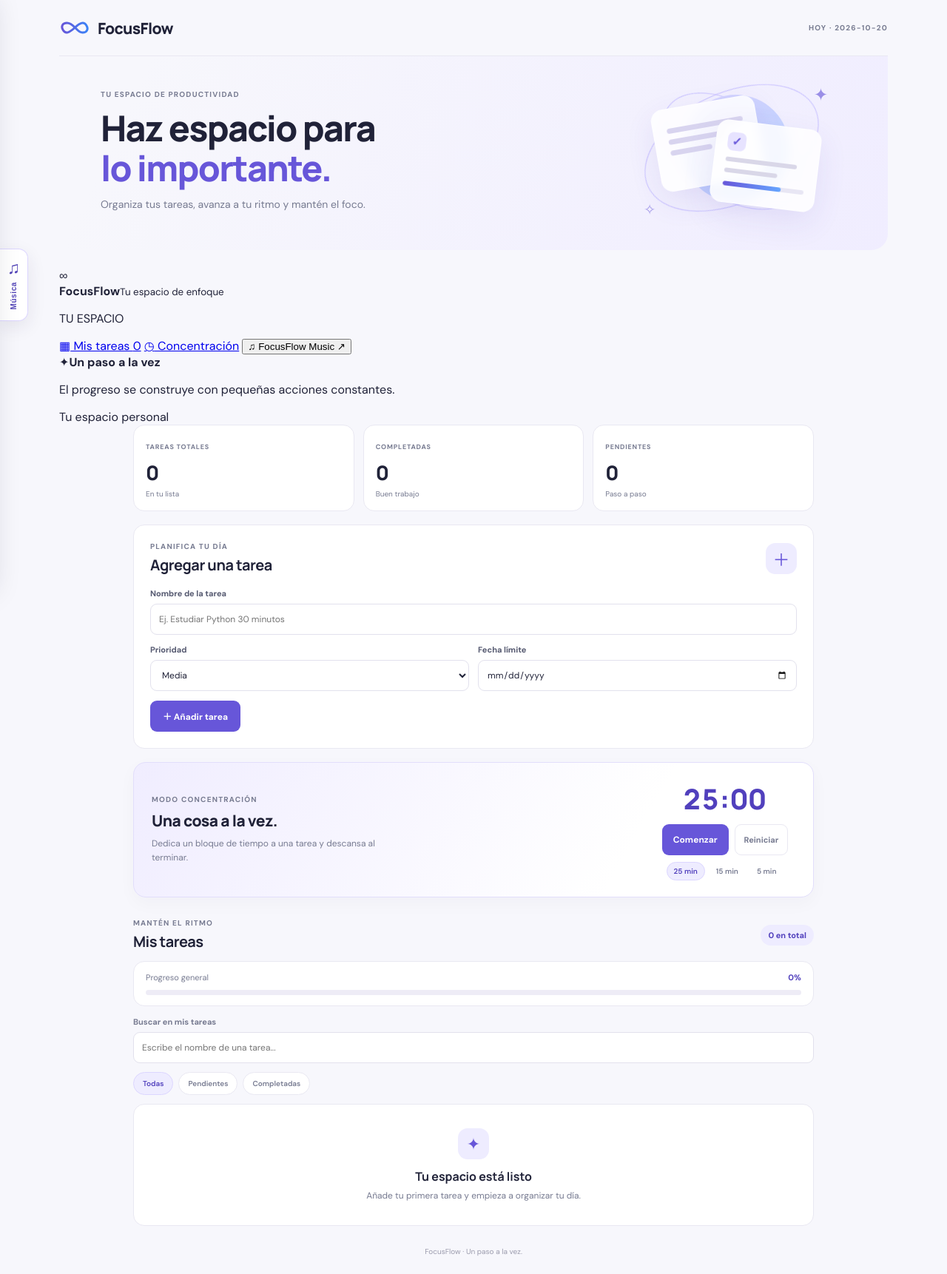
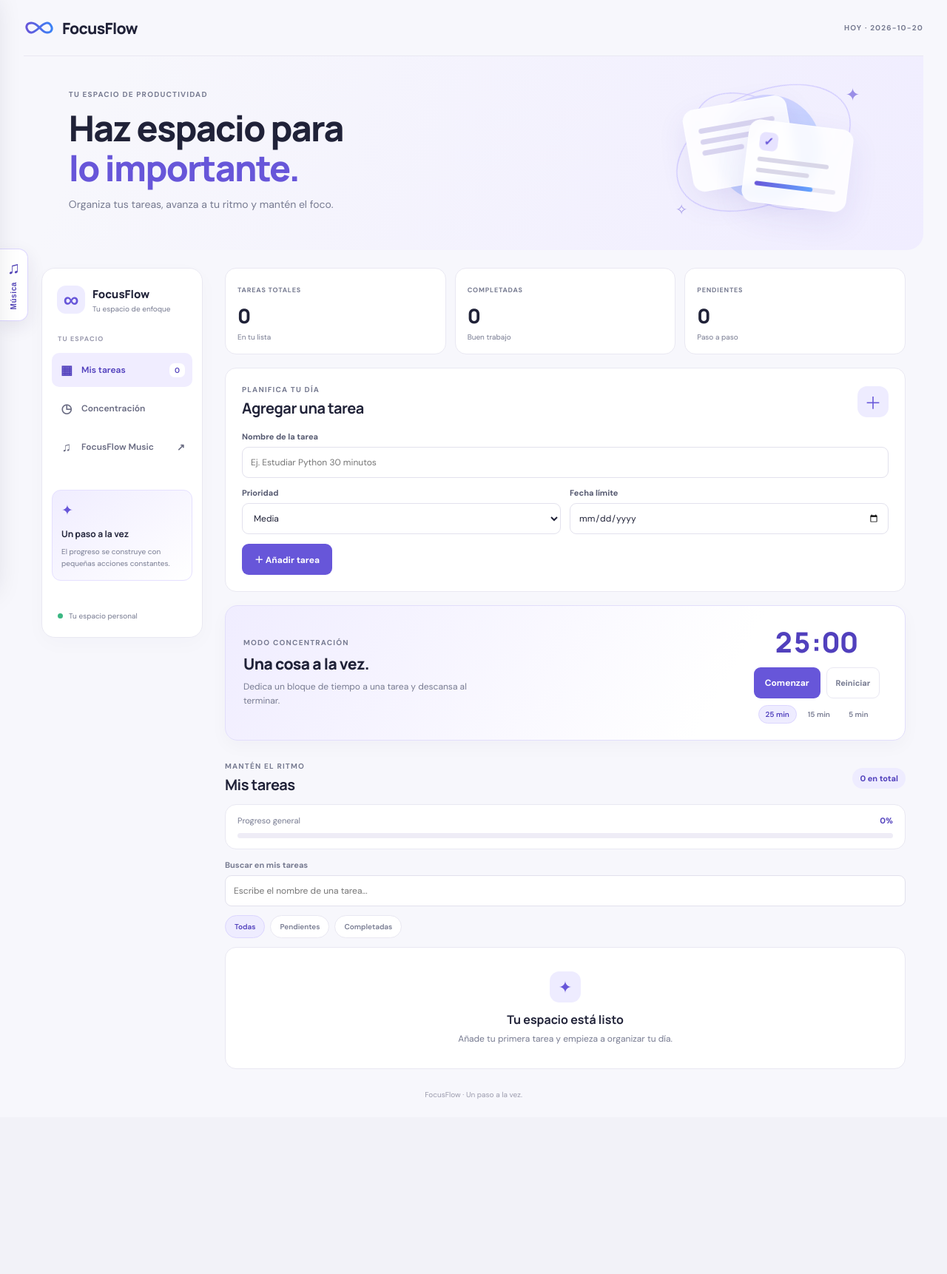
Before and after one commit to Franxescoo/FOOCUS, a Flask app: page / in a window 1280 px wide. Shown: the whole page at 74% size. After the commit the page ends 1485 px from the top, so only its background shows below. Run offline with Flask 3, Linux system fonts and the light colour scheme; data that the repository does not hold is empty.

Commit message:
Style the FocusFlow productivity sidebar and centered workspace

```diff
--- a/static/style.css
+++ b/static/style.css
@@ -84,3 +84,25 @@ body.music-open{overflow:hidden}
 .saved-track-info{display:grid;gap:4px;min-width:0;flex:1}.saved-track-info strong{overflow:hidden;text-overflow:ellipsis;white-space:nowrap;font-size:11px}.saved-track-info small{overflow:hidden;text-overflow:ellipsis;white-space:nowrap;color:var(--muted);font-size:10px}
 .saved-track-remove{border:0;background:transparent;color:var(--muted);font-size:19px;cursor:pointer}
 .music-result-row{display:flex;align-items:stretch;gap:5px;min-width:0}.music-result-row .music-result{flex:1}.music-save{width:38px;flex:0 0 auto;border:1px solid var(--line);border-radius:10px;background:#fff;color:var(--purple-dark);font-size:20px;cursor:pointer}.music-save:hover{background:#f0edff;border-color:#dcd6ff}
+
+/* Left navigation sidebar */
+@media(min-width:1100px){
+  .layout{width:min(calc(100% - 64px),1360px)}
+  .workspace-grid{display:grid;grid-template-columns:218px minmax(0,920px);gap:30px;justify-content:center;align-items:start}
+  .product-sidebar{position:sticky;top:24px;display:flex;flex-direction:column;min-height:500px;padding:18px 13px;border:1px solid var(--line);border-radius:18px;background:#fff;box-shadow:0 8px 28px #27204a06}
+  .main-column{width:100%;max-width:920px;margin:0}
+  .side-brand{display:flex;align-items:center;gap:10px;padding:5px 7px 24px}
+  .side-brand>span{display:grid;place-items:center;width:38px;height:38px;border-radius:12px;background:#eeecff;color:var(--purple);font-size:29px;font-weight:700}
+  .side-brand div{display:grid;gap:3px}.side-brand strong{font:800 15px 'Manrope',sans-serif}.side-brand small{color:var(--muted);font-size:10px}
+  .side-label{margin:4px 8px 10px;color:#9999ad;font-size:9px;font-weight:800;letter-spacing:1.1px}
+  .side-link{display:flex;align-items:center;gap:10px;width:100%;margin:3px 0;padding:12px 10px;border:0;border-radius:10px;background:transparent;color:#696b82;text-align:left;text-decoration:none;font:600 12px 'DM Sans',sans-serif;cursor:pointer}
+  .side-link>span:first-child{display:grid;place-items:center;width:20px;font-size:17px}
+  .side-link.active,.side-link:hover{background:#f0edff;color:var(--purple-dark)}
+  .side-count{margin-left:auto;padding:3px 7px;border-radius:7px;background:#fff;color:var(--purple-dark);font-size:10px}
+  .side-arrow{margin-left:auto;font-size:13px}
+  .side-tip{margin-top:32px;padding:14px 12px;border:1px solid #e5e0ff;border-radius:12px;background:linear-gradient(145deg,#f0edff,#fff)}
+  .tip-icon{display:block;margin-bottom:8px;color:var(--purple);font-size:19px}.side-tip strong{font:700 12px 'Manrope',sans-serif}.side-tip p{margin:7px 0 0;color:var(--muted);font-size:10px;line-height:1.6}
+  .side-bottom{display:flex;align-items:center;gap:8px;margin-top:auto;padding:20px 8px 4px;color:var(--muted);font-size:10px}
+  .online-dot{width:7px;height:7px;border-radius:50%;background:#3bb782}
+}
+@media(max-width:1099px){.product-sidebar{display:none}}
```
